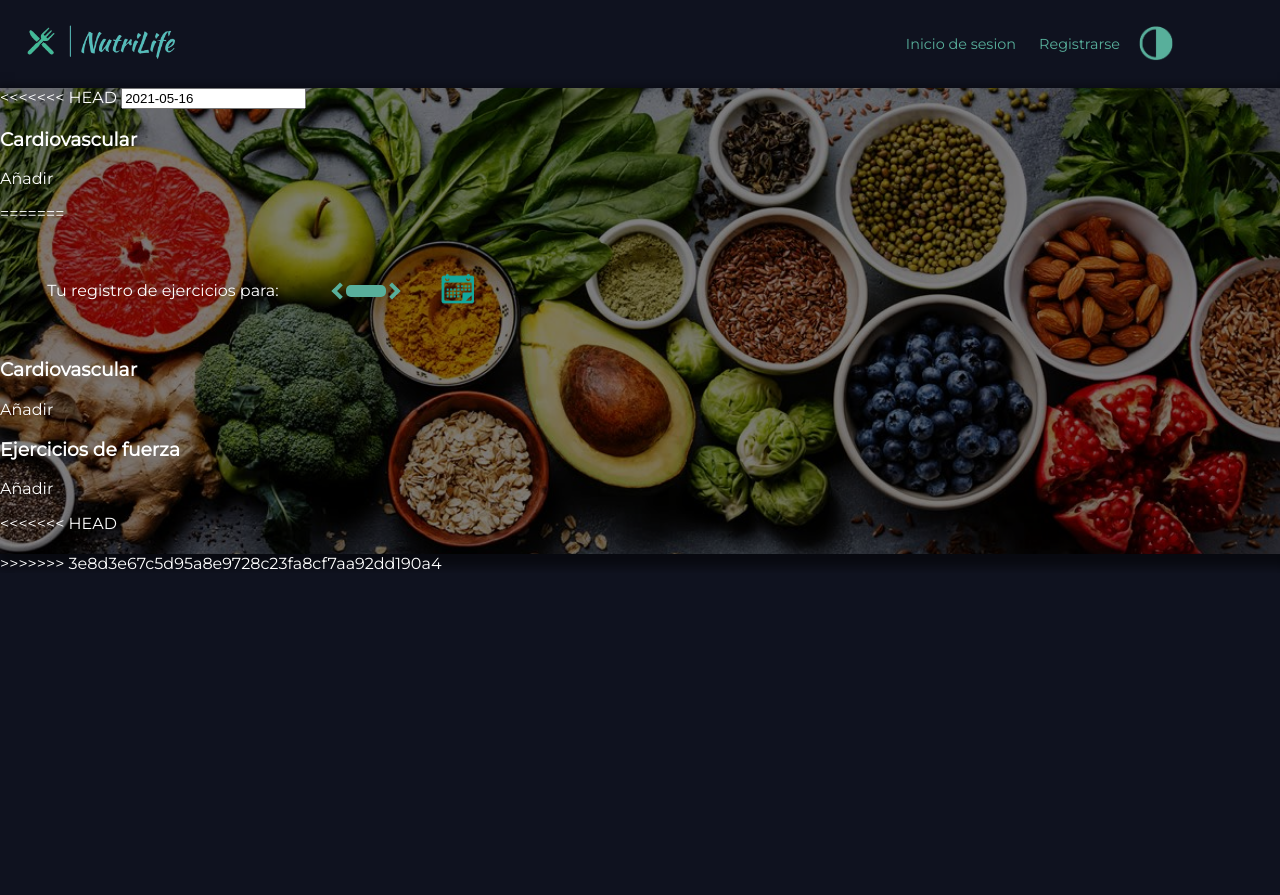
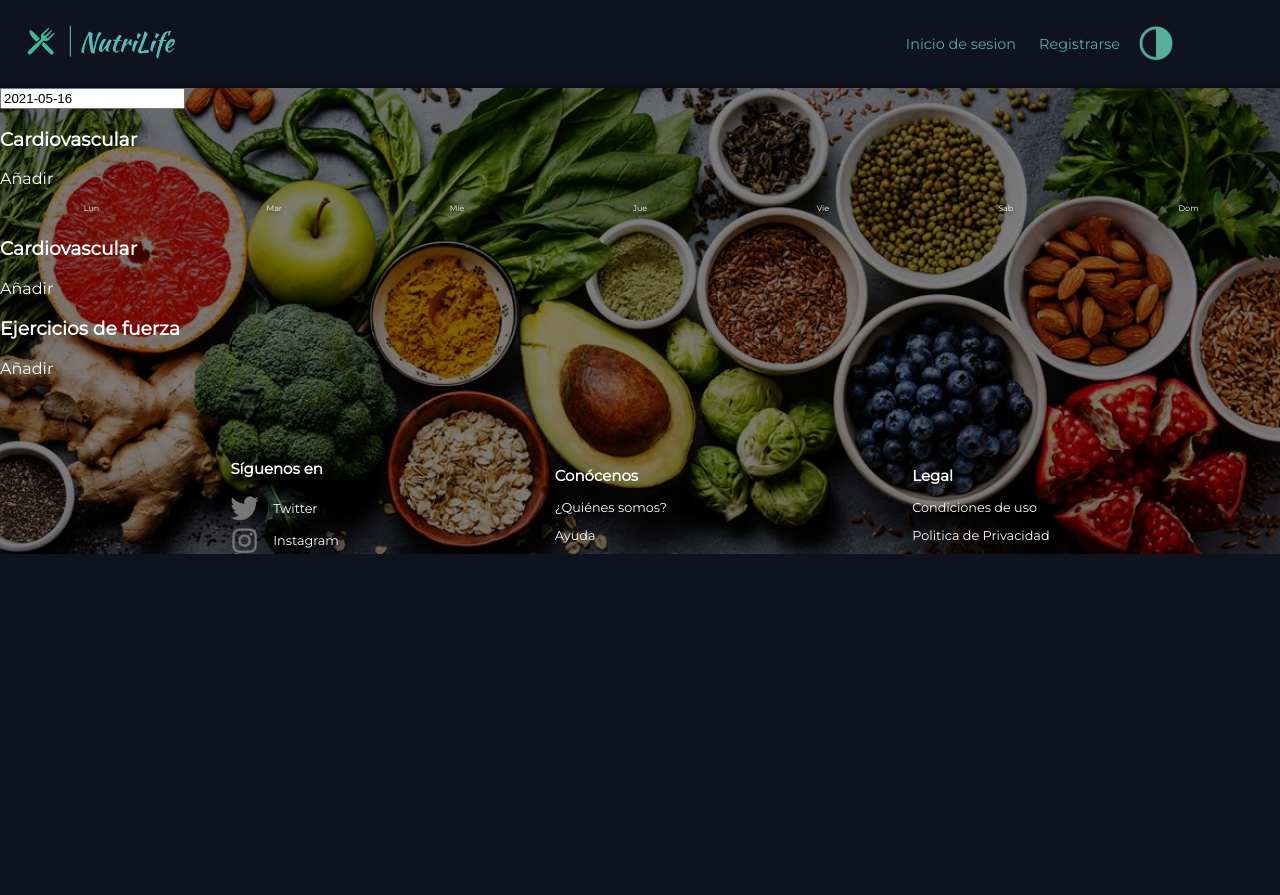
Before and after one commit to ChechuT10/TFG, a PHP site: page /exercise/ejercicio.php in a window 1280 px wide. Shown: the top 895 px of the page. Run offline with PHP 8.4, Linux system fonts and the light colour scheme; some libraries are stand-ins or nearby versions.

Commit message:
solucion de conflictos

```diff
--- a/app/exercise/ejercicio.php
+++ b/app/exercise/ejercicio.php
@@ -1,30 +1,11 @@
 <?php require_once '../templates/header.php' ?>
 <div class="add-image-ejer">
     <div class="content">
-<<<<<<< HEAD
     <input name="dateTimePicker" value="<?php echo date("Y-m-d");?>" />
             <div class="ejercicios">
                 <div class="cardio">
                     <h3>Cardiovascular</h3>
                     <p>Añadir</p>
-=======
-        <div class="registro">
-            <p>Tu registro de ejercicios para:</p>
-            <div class="fecha">
-                <div><i class="arrow left"></i></div>
-                <div class="registro-dia"></div>
-                <div><i class="arrow right"></i></div>
-            </div>
-            <div class="calendar-icon"><img src="../images/calendar.png"></div>
-            <div class="calendar">
-                <div class="month">
-                    <i class="fas fa-angle-left prev"></i>
-                    <div class="date">
-                        <h1></h1>
-                        <p></p>
-                    </div>
-                    <i class="fas fa-angle-right next"></i>
->>>>>>> 3e8d3e67c5d95a8e9728c23fa8cf7aa92dd190a4
                 </div>
                 <div class="weekdays">
                     <div>Lun</div>
@@ -47,22 +28,7 @@
                 <h3>Ejercicios de fuerza</h3>
                 <p>Añadir</p>
             </div>
-<<<<<<< HEAD
     </div>
 <?php require_once '../templates/footer.php'?>
 <script src="../datepiker/calendar.js"></script>
-=======
-        </div>
-
-        <div class="notas">
-            <h3>Notas sobre el ejercicio de hoy</h3>
-            <textarea placeholder="Añade una nota"></textarea>
-        </div>
-    </div>
-</div>
-
-<?php require_once '../templates/footer.php' ?>
-<script src="../js/calendario.js"></script>
-
->>>>>>> 3e8d3e67c5d95a8e9728c23fa8cf7aa92dd190a4
 </html>
```
